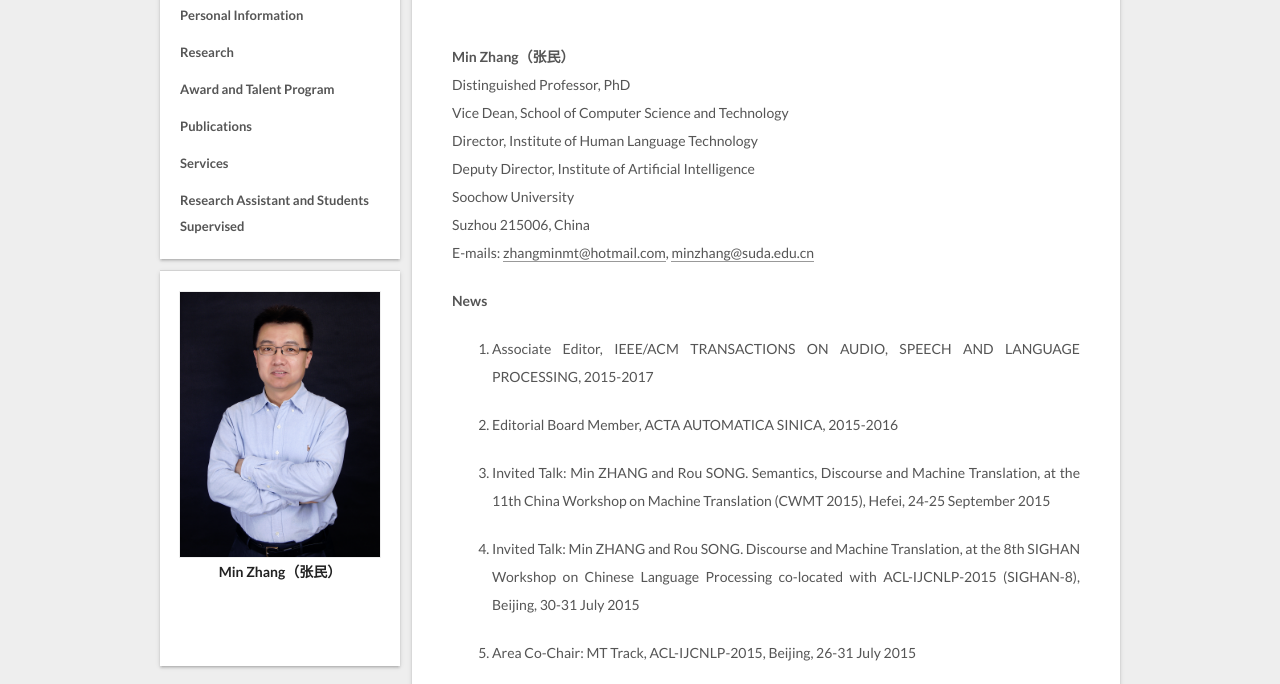
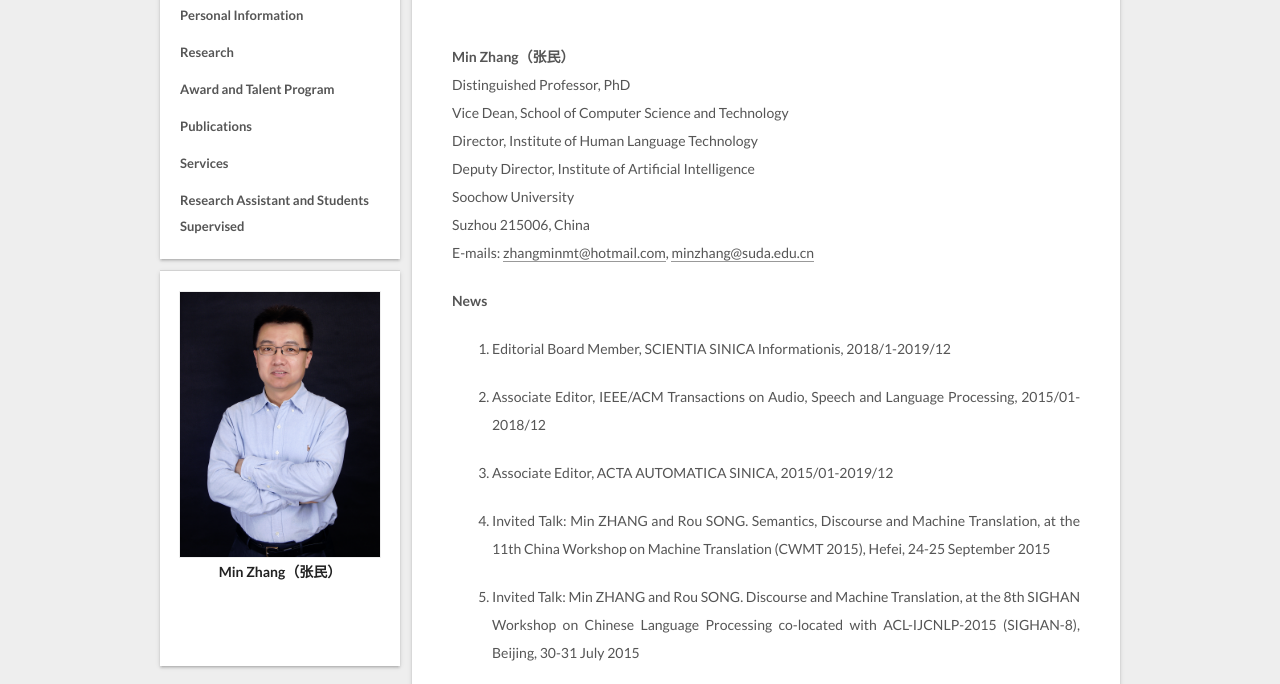
Before and after one commit to zhangminsuda/zhangminsuda.github.io, a plain HTML site: page index.html in a window 1280 px wide. Shown: the part 99-783 px from the top of the page. Drawn offline with Linux system fonts and the light colour scheme.

Commit message:
Site updated: 2018-09-07 11:36:19

```diff
--- a/css/main.css
+++ b/css/main.css
@@ -1811,7 +1811,7 @@ pre .javascript .function {
   width: 4px;
   height: 4px;
   border-radius: 50%;
-  background: #fcff41;
+  background: #a88cff;
 }
 .links-of-blogroll {
   font-size: 13px;
--- a/index.html
+++ b/index.html
@@ -350,9 +350,11 @@
             <p><strong>Min Zhang（张民）</strong><br>Distinguished Professor, PhD<br>Vice Dean, School of Computer Science and Technology<br>Director, Institute of Human Language Technology<br>Deputy Director, Institute of Artificial Intelligence<br>Soochow University<br>Suzhou 215006, China<br>E-mails: <a href="mailto:zhangminmt@hotmail.com" target="_blank" rel="noopener">zhangminmt@hotmail.com</a>,   <a href="mailto:minzhang@suda.edu.cn" target="_blank" rel="noopener">minzhang@suda.edu.cn</a>   </p>
 <p><strong>News</strong></p>
 <ol>
-<li><p>Associate Editor, IEEE/ACM TRANSACTIONS ON AUDIO, SPEECH AND LANGUAGE PROCESSING, 2015-2017 </p>
+<li><p>Editorial Board Member, SCIENTIA SINICA Informationis, 2018/1-2019/12</p>
 </li>
-<li><p>Editorial Board Member, ACTA AUTOMATICA SINICA, 2015-2016</p>
+<li><p>Associate Editor, IEEE/ACM Transactions on Audio, Speech and Language Processing, 2015/01-2018/12</p>
+</li>
+<li><p>Associate Editor, ACTA AUTOMATICA SINICA, 2015/01-2019/12</p>
 </li>
 <li><p>Invited Talk: Min ZHANG and Rou SONG. Semantics, Discourse and Machine Translation, at the 11th China Workshop on Machine Translation (CWMT 2015), Hefei, 24-25 September 2015</p>
 </li>
```
Also changed, not shown: 2018/09/06/index/index.html (+5 -3 lines).
